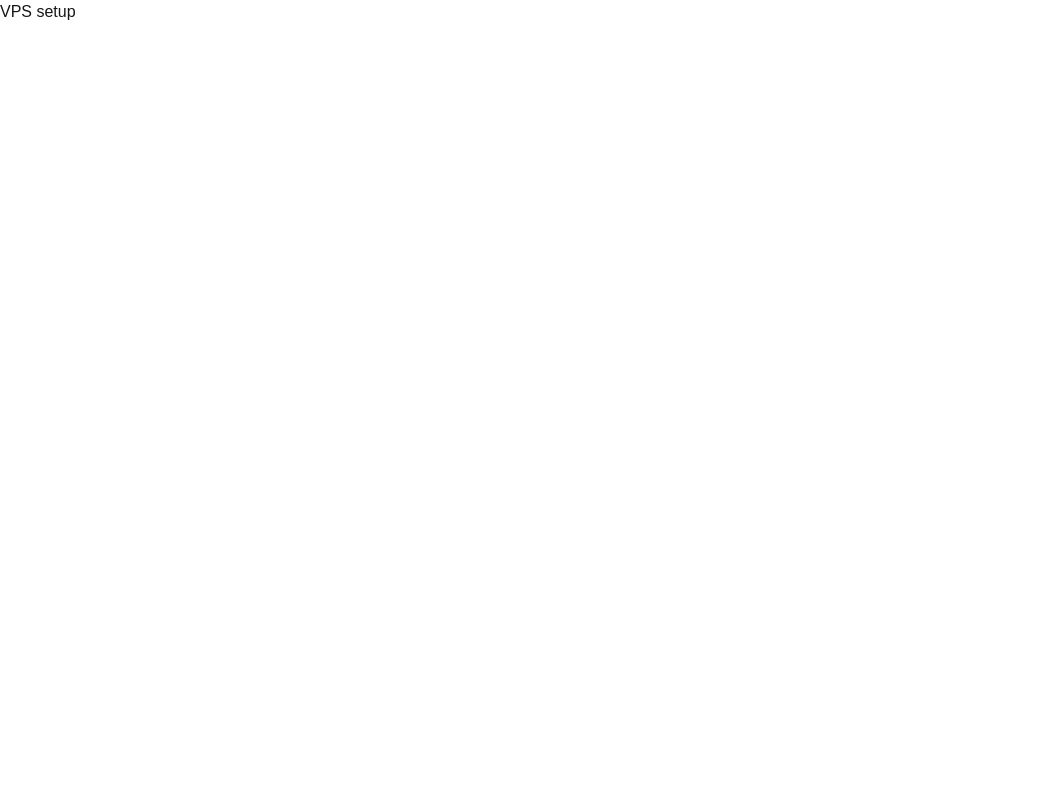
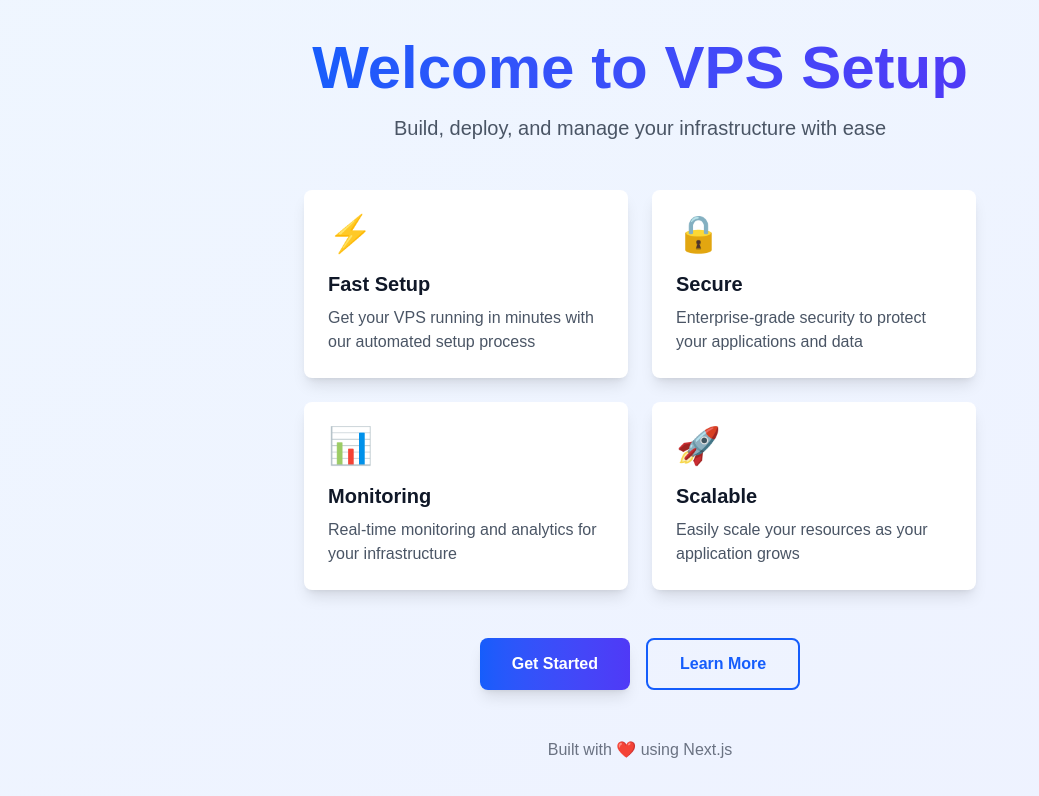
Before and after one commit to arman-miaa/armantest, a Next.js app: page / in a window 1280 px wide. Shown: the top 796 px of the page, without its empty margins (0-1039 px from the left). Built offline with nearby package versions, Linux system fonts and the light colour scheme.

Commit message:
modified home page

```diff
--- a/app/page.tsx
+++ b/app/page.tsx
@@ -2,8 +2,80 @@
 
 const HomePage = () => {
   return (
-    <div>VPS setup</div>
-  )
-}
+    <main className="w-full min-h-screen bg-linear-to-br from-blue-50 to-indigo-50 dark:from-slate-900 dark:to-slate-800 flex items-center justify-center p-4">
+      <div className="max-w-2xl w-full">
+        {/* Header Section */}
+        <div className="text-center mb-12">
+          <h1 className="text-5xl md:text-6xl font-bold bg-linear-to-r from-blue-600 to-indigo-600 dark:from-blue-400 dark:to-indigo-400 bg-clip-text text-transparent mb-4">
+            Welcome to VPS Setup
+          </h1>
+          <p className="text-xl text-gray-600 dark:text-gray-300 mb-8">
+            Build, deploy, and manage your infrastructure with ease
+          </p>
+        </div>
 
-export default HomePage
+        {/* Features Grid */}
+        <div className="grid md:grid-cols-2 gap-6 mb-12">
+          <div className="bg-white dark:bg-slate-800 rounded-lg shadow-lg p-6 hover:shadow-xl transition-shadow">
+            <div className="text-4xl mb-4">⚡</div>
+            <h3 className="text-xl font-semibold text-gray-900 dark:text-white mb-2">
+              Fast Setup
+            </h3>
+            <p className="text-gray-600 dark:text-gray-400">
+              Get your VPS running in minutes with our automated setup process
+            </p>
+          </div>
+
+          <div className="bg-white dark:bg-slate-800 rounded-lg shadow-lg p-6 hover:shadow-xl transition-shadow">
+            <div className="text-4xl mb-4">🔒</div>
+            <h3 className="text-xl font-semibold text-gray-900 dark:text-white mb-2">
+              Secure
+            </h3>
+            <p className="text-gray-600 dark:text-gray-400">
+              Enterprise-grade security to protect your applications and data
+            </p>
+          </div>
+
+          <div className="bg-white dark:bg-slate-800 rounded-lg shadow-lg p-6 hover:shadow-xl transition-shadow">
+            <div className="text-4xl mb-4">📊</div>
+            <h3 className="text-xl font-semibold text-gray-900 dark:text-white mb-2">
+              Monitoring
+            </h3>
+            <p className="text-gray-600 dark:text-gray-400">
+              Real-time monitoring and analytics for your infrastructure
+            </p>
+          </div>
+
+          <div className="bg-white dark:bg-slate-800 rounded-lg shadow-lg p-6 hover:shadow-xl transition-shadow">
+            <div className="text-4xl mb-4">🚀</div>
+            <h3 className="text-xl font-semibold text-gray-900 dark:text-white mb-2">
+              Scalable
+            </h3>
+            <p className="text-gray-600 dark:text-gray-400">
+              Easily scale your resources as your application grows
+            </p>
+          </div>
+        </div>
+
+        {/* CTA Buttons */}
+        <div className="flex flex-col sm:flex-row gap-4 justify-center">
+          <button className="px-8 py-3 bg-linear-to-r from-blue-600 to-indigo-600 hover:from-blue-700 hover:to-indigo-700 text-white font-semibold rounded-lg shadow-lg hover:shadow-xl transition-all">
+            Get Started
+          </button>
+          <button className="px-8 py-3 border-2 border-blue-600 dark:border-blue-400 text-blue-600 dark:text-blue-400 hover:bg-blue-50 dark:hover:bg-slate-700 font-semibold rounded-lg transition-colors">
+            Learn More
+          </button>
+        </div>
+
+        {/* Footer Info */}
+        <div className="text-center mt-12 text-gray-500 dark:text-gray-400">
+          <p>
+            Built with <span className="text-red-500">❤️</span> using Next.js
+          </p>
+        </div>
+      </div>
+    </main>
+  );
+};
+
+export default HomePage;
```
Also changed, not shown: 1 other file (tests, documents, lock files or other folders).
